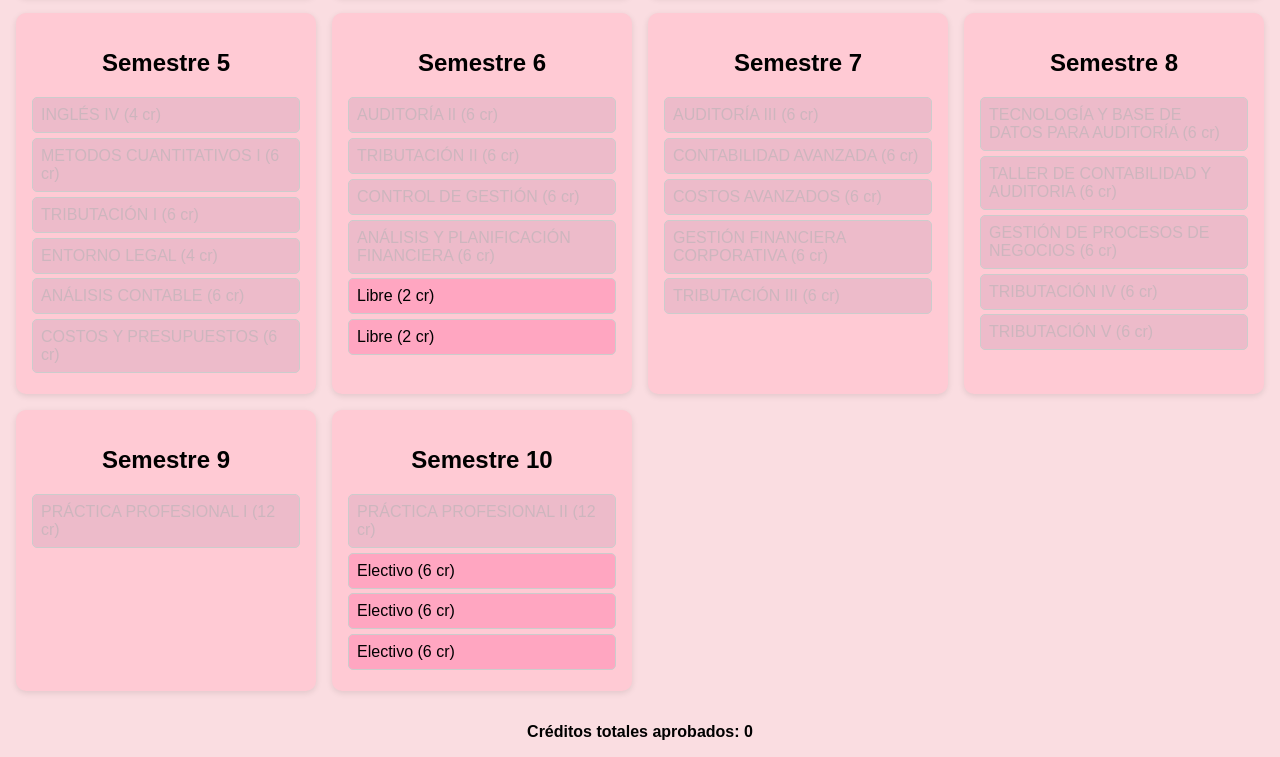
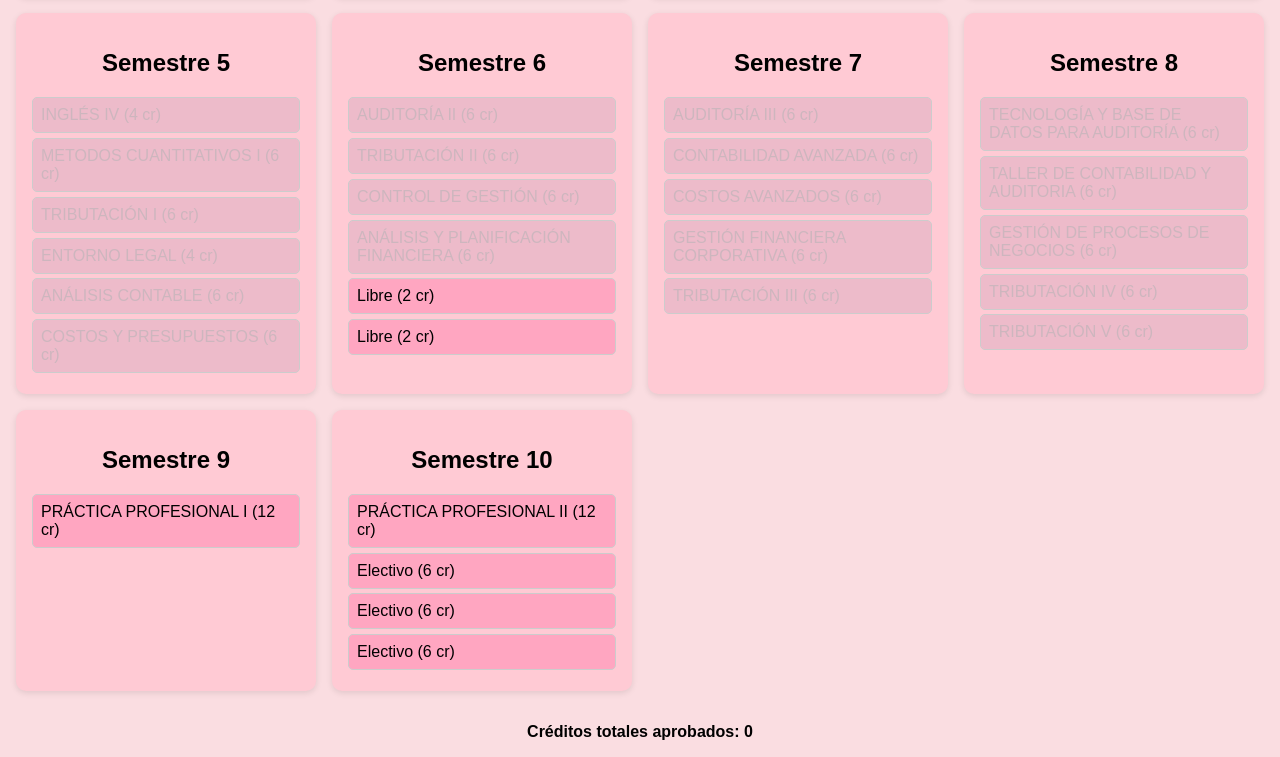
Before and after one commit to milena922/me-voy-a-matar, a plain HTML site: page index.html in a window 1280 px wide. Shown: the part 515-1272 px from the top of the page. Drawn offline with Linux system fonts and the light colour scheme.

Commit message:
Update index.html

```diff
--- a/index.html
+++ b/index.html
@@ -29,7 +29,7 @@
       }
       .semester h2 {
         text-align: center;
-        color: #000;
+        color: #00000;
       }
       .course {
         margin: 0.3rem 0;
@@ -48,7 +48,7 @@
       .course.completed {
         text-decoration: line-through;
         background-color: #FF87AB;
-        color: #000;
+        color: #00000;
       }
       #creditCounter {
         margin-top: 2rem;
@@ -73,82 +73,292 @@
         { nombre: "GESTIÓN Y EMPRESA", creditos: 6, semestre: 1 },
         { nombre: "METODOS MATEMATICOS I", creditos: 6, semestre: 1 },
         { nombre: "INTRODUCCIÓN A LA ECONOMÍA", creditos: 6, semestre: 1 },
-        { nombre: "TECNOLOGÍAS Y SISTEMAS DE INFORMACIÓN", creditos: 6, semestre: 1 },
+        {
+          nombre: "TECNOLOGÍAS Y SISTEMAS DE INFORMACIÓN",
+          creditos: 6,
+          semestre: 1,
+        },
         { nombre: "INGLÉS", creditos: 4, semestre: 1 },
         { nombre: "ENTORNO SOCIAL Y PROFESIONAL", creditos: 4, semestre: 2 },
-        { nombre: "INTRODUCCIÓN A LA MICROECONOMÍA", creditos: 6, semestre: 2, requisitos: ["INTRODUCCIÓN A LA ECONOMÍA"] },
-        { nombre: "CONTABILIDAD I", creditos: 6, semestre: 2, requisitos: ["GESTIÓN Y EMPRESA"] },
-        { nombre: "APLICACIONES DE MANEJO DE DATOS", creditos: 6, semestre: 2, requisitos: ["TECNOLOGÍAS Y SISTEMAS DE INFORMACIÓN"] },
-        { nombre: "METODOS MATEMATICOS II", creditos: 6, semestre: 2, requisitos: ["METODOS MATEMATICOS I"] },
-        { nombre: "INGLÉS I", creditos: 4, semestre: 2, requisitos: ["INGLÉS"] },
-        { nombre: "ESTADÍSTICA I", creditos: 6, semestre: 3, requisitos: ["TECNOLOGÍAS Y SISTEMAS DE INFORMACIÓN", "METODOS MATEMATICOS I"] },
-        { nombre: "INTRODUCCIÓN A LA MACROECONOMÍA", creditos: 6, semestre: 3, requisitos: ["METODOS MATEMATICOS II", "INTRODUCCIÓN A LA ECONOMÍA"] },
-        { nombre: "CONTABILIDAD II", creditos: 6, semestre: 3, requisitos: ["CONTABILIDAD I"] },
-        { nombre: "METODOS MATEMATICOS III", creditos: 6, semestre: 3, requisitos: ["METODOS MATEMATICOS II"] },
-        { nombre: "INGLÉS II", creditos: 4, semestre: 3, requisitos: ["INGLÉS I"] },
+        {
+          nombre: "INTRODUCCIÓN A LA MICROECONOMÍA",
+          creditos: 6,
+          semestre: 2,
+          requisitos: ["INTRODUCCIÓN A LA ECONOMÍA"],
+        },
+        {
+          nombre: "CONTABILIDAD I",
+          creditos: 6,
+          semestre: 2,
+          requisitos: ["GESTIÓN Y EMPRESA"],
+        },
+        {
+          nombre: "APLICACIONES DE MANEJO DE DATOS",
+          creditos: 6,
+          semestre: 2,
+          requisitos: ["TECNOLOGÍAS Y SISTEMAS DE INFORMACIÓN"],
+        },
+        {
+          nombre: "METODOS MATEMATICOS II",
+          creditos: 6,
+          semestre: 2,
+          requisitos: ["METODOS MATEMATICOS I"],
+        },
+        {
+          nombre: "INGLÉS I",
+          creditos: 4,
+          semestre: 2,
+          requisitos: ["INGLÉS"],
+        },
+        {
+          nombre: "ESTADÍSTICA I",
+          creditos: 6,
+          semestre: 3,
+          requisitos: [
+            "TECNOLOGÍAS Y SISTEMAS DE INFORMACIÓN",
+            "METODOS MATEMATICOS I",
+          ],
+        },
+        {
+          nombre: "INTRODUCCIÓN A LA MACROECONOMÍA",
+          creditos: 6,
+          semestre: 3,
+          requisitos: ["METODOS MATEMATICOS II", "INTRODUCCIÓN A LA ECONOMÍA"],
+        },
+        {
+          nombre: "CONTABILIDAD II",
+          creditos: 6,
+          semestre: 3,
+          requisitos: ["CONTABILIDAD I"],
+        },
+        {
+          nombre: "METODOS MATEMATICOS III",
+          creditos: 6,
+          semestre: 3,
+          requisitos: ["METODOS MATEMATICOS II"],
+        },
+        {
+          nombre: "INGLÉS II",
+          creditos: 4,
+          semestre: 3,
+          requisitos: ["INGLÉS I"],
+        },
         { nombre: "Libre I", creditos: 2, semestre: 3 },
-        { nombre: "TALLER DE INTEGRACIÓN PROFESIONAL", creditos: 2, semestre: 4, requisitos: ["ENTORNO SOCIAL Y PROFESIONAL"] },
-        { nombre: "INGLÉS III", creditos: 4, semestre: 4, requisitos: ["INGLÉS II"] },
-        { nombre: "FUNDAMENTOS DE COSTOS", creditos: 6, semestre: 4, requisitos: ["CONTABILIDAD I"] },
-        { nombre: "AUDITORÍA I", creditos: 6, semestre: 4, requisitos: ["CONTABILIDAD I", "GESTIÓN Y EMPRESA"] },
-        { nombre: "ESTADÍSTICA II", creditos: 6, semestre: 4, requisitos: ["ESTADÍSTICA I", "METODOS MATEMATICOS III"] },
-        { nombre: "INTRODUCCIÓN A LAS FINANZAS", creditos: 6, semestre: 4, requisitos: ["ESTADÍSTICA I", "INTRODUCCIÓN A LA MICROECONOMÍA", "CONTABILIDAD I"] },
-        { nombre: "INGLÉS IV", creditos: 4, semestre: 5, requisitos: ["INGLÉS III"] },
-        { nombre: "METODOS CUANTITATIVOS I", creditos: 6, semestre: 5, requisitos: ["ESTADÍSTICA II", "INTRODUCCIÓN A LA MACROECONOMÍA"] },
-        { nombre: "TRIBUTACIÓN I", creditos: 6, semestre: 5, requisitos: ["INTRODUCCIÓN A LA MACROECONOMÍA", "INTRODUCCIÓN A LA MICROECONOMÍA"] },
-        { nombre: "ENTORNO LEGAL", creditos: 4, semestre: 5, requisitos: ["ENTORNO SOCIAL Y PROFESIONAL"] },
-        { nombre: "ANÁLISIS CONTABLE", creditos: 6, semestre: 5, requisitos: ["INTRODUCCIÓN A LAS FINANZAS", "CONTABILIDAD II"] },
-        { nombre: "COSTOS Y PRESUPUESTOS", creditos: 6, semestre: 5, requisitos: ["FUNDAMENTOS DE COSTOS"] },
-        { nombre: "AUDITORÍA II", creditos: 6, semestre: 6, requisitos: ["AUDITORÍA I"] },
-        { nombre: "TRIBUTACIÓN II", creditos: 6, semestre: 6, requisitos: ["ENTORNO LEGAL"] },
-        { nombre: "CONTROL DE GESTIÓN", creditos: 6, semestre: 6, requisitos: ["TALLER DE INTEGRACIÓN PROFESIONAL", "COSTOS Y PRESUPUESTOS"] },
-        { nombre: "ANÁLISIS Y PLANIFICACIÓN FINANCIERA", creditos: 6, semestre: 6, requisitos: ["METODOS CUANTITATIVOS I"] },
+        {
+          nombre: "TALLER DE INTEGRACIÓN PROFESIONAL",
+          creditos: 2,
+          semestre: 4,
+          requisitos: ["ENTORNO SOCIAL Y PROFESIONAL"],
+        },
+        {
+          nombre: "INGLÉS III",
+          creditos: 4,
+          semestre: 4,
+          requisitos: ["INGLÉS II"],
+        },
+        {
+          nombre: "FUNDAMENTOS DE COSTOS",
+          creditos: 6,
+          semestre: 4,
+          requisitos: ["CONTABILIDAD I"],
+        },
+        {
+          nombre: "AUDITORÍA I",
+          creditos: 6,
+          semestre: 4,
+          requisitos: ["CONTABILIDAD I", "GESTIÓN Y EMPRESA"],
+        },
+        {
+          nombre: "ESTADÍSTICA II",
+          creditos: 6,
+          semestre: 4,
+          requisitos: ["ESTADÍSTICA I", "METODOS MATEMATICOS III"],
+        },
+        {
+          nombre: "INTRODUCCIÓN A LAS FINANZAS",
+          creditos: 6,
+          semestre: 4,
+          requisitos: [
+            "ESTADÍSTICA I",
+            "INTRODUCCIÓN A LA MICROECONOMÍA",
+            "CONTABILIDAD I",
+          ],
+        },
+
+        {
+          nombre: "INGLÉS IV",
+          creditos: 4,
+          semestre: 5,
+          requisitos: ["INGLÉS III"],
+        },
+        {
+          nombre: "METODOS CUANTITATIVOS I",
+          creditos: 6,
+          semestre: 5,
+          requisitos: ["ESTADÍSTICA II", "INTRODUCCIÓN A LA MACROECONOMÍA"],
+        },
+        {
+          nombre: "TRIBUTACIÓN I",
+          creditos: 6,
+          semestre: 5,
+          requisitos: [
+            "INTRODUCCIÓN A LA MACROECONOMÍA",
+            "INTRODUCCIÓN A LA MICROECONOMÍA",
+          ],
+        },
+        {
+          nombre: "ENTORNO LEGAL",
+          creditos: 4,
+          semestre: 5,
+          requisitos: ["ENTORNO SOCIAL Y PROFESIONAL"],
+        },
+        {
+          nombre: "ANÁLISIS CONTABLE",
+          creditos: 6,
+          semestre: 5,
+          requisitos: ["INTRODUCCIÓN A LAS FINANZAS", "CONTABILIDAD II"],
+        },
+        {
+          nombre: "COSTOS Y PRESUPUESTOS",
+          creditos: 6,
+          semestre: 5,
+          requisitos: ["FUNDAMENTOS DE COSTOS"],
+        },
+
+        {
+          nombre: "AUDITORÍA II",
+          creditos: 6,
+          semestre: 6,
+          requisitos: ["AUDITORÍA I"],
+        },
+        {
+          nombre: "TRIBUTACIÓN II",
+          creditos: 6,
+          semestre: 6,
+          requisitos: ["ENTORNO LEGAL"],
+        },
+        {
+          nombre: "CONTROL DE GESTIÓN",
+          creditos: 6,
+          semestre: 6,
+          requisitos: [
+            "TALLER DE INTEGRACIÓN PROFESIONAL",
+            "COSTOS Y PRESUPUESTOS",
+          ],
+        },
+        {
+          nombre: "ANÁLISIS Y PLANIFICACIÓN FINANCIERA",
+          creditos: 6,
+          semestre: 6,
+          requisitos: ["METODOS CUANTITATIVOS I"],
+        },
         { nombre: "Libre", creditos: 2, semestre: 6 },
         { nombre: "Libre", creditos: 2, semestre: 6 },
-        { nombre: "AUDITORÍA III", creditos: 6, semestre: 7, requisitos: ["AUDITORÍA II"] },
-        { nombre: "CONTABILIDAD AVANZADA", creditos: 6, semestre: 7, requisitos: ["ANÁLISIS CONTABLE", "ANÁLISIS Y PLANIFICACIÓN FINANCIERA", "INGLÉS IV"] },
-        { nombre: "COSTOS AVANZADOS", creditos: 6, semestre: 7, requisitos: ["CONTROL DE GESTIÓN", "COSTOS Y PRESUPUESTOS"] },
-        { nombre: "GESTIÓN FINANCIERA CORPORATIVA", creditos: 6, semestre: 7, requisitos: ["ANÁLISIS Y PLANIFICACIÓN FINANCIERA"] },
-        { nombre: "TRIBUTACIÓN III", creditos: 6, semestre: 7, requisitos: ["TRIBUTACIÓN I", "TRIBUTACIÓN II"] },
-        { nombre: "TECNOLOGÍA Y BASE DE DATOS PARA AUDITORÍA", creditos: 6, semestre: 8, requisitos: ["APLICACIONES DE MANEJO DE DATOS"] },
-        { nombre: "TALLER DE CONTABILIDAD Y AUDITORIA", creditos: 6, semestre: 8, requisitos: ["AUDITORÍA III", "CONTROL DE GESTIÓN", "CONTABILIDAD AVANZADA"] },
-        { nombre: "GESTIÓN DE PROCESOS DE NEGOCIOS", creditos: 6, semestre: 8, requisitos: ["APLICACIONES DE MANEJO DE DATOS", "CONTROL DE GESTIÓN"] },
-        { nombre: "TRIBUTACIÓN IV", creditos: 6, semestre: 8, requisitos: ["TRIBUTACIÓN III"] },
-        { nombre: "TRIBUTACIÓN V", creditos: 6, semestre: 8, requisitos: ["TRIBUTACIÓN III"] },
-        { nombre: "PRÁCTICA PROFESIONAL I", creditos: 12, semestre: 9, requisitosEspeciales: true },
-        { nombre: "PRÁCTICA PROFESIONAL II", creditos: 12, semestre: 10, requisitosEspeciales: true },
+
+        {
+          nombre: "AUDITORÍA III",
+          creditos: 6,
+          semestre: 7,
+          requisitos: ["AUDITORÍA II"],
+        },
+        {
+          nombre: "CONTABILIDAD AVANZADA",
+          creditos: 6,
+          semestre: 7,
+          requisitos: [
+            "ANÁLISIS CONTABLE",
+            "ANÁLISIS Y PLANIFICACIÓN FINANCIERA",
+            "INGLÉS IV",
+          ],
+        },
+        {
+          nombre: "COSTOS AVANZADOS",
+          creditos: 6,
+          semestre: 7,
+          requisitos: ["CONTROL DE GESTIÓN", "COSTOS Y PRESUPUESTOS"],
+        },
+        {
+          nombre: "GESTIÓN FINANCIERA CORPORATIVA",
+          creditos: 6,
+          semestre: 7,
+          requisitos: ["ANÁLISIS Y PLANIFICACIÓN FINANCIERA"],
+        },
+        {
+          nombre: "TRIBUTACIÓN III",
+          creditos: 6,
+          semestre: 7,
+          requisitos: ["TRIBUTACIÓN I", "TRIBUTACIÓN II"],
+        },
+
+        {
+          nombre: "TECNOLOGÍA Y BASE DE DATOS PARA AUDITORÍA",
+          creditos: 6,
+          semestre: 8,
+          requisitos: ["APLICACIONES DE MANEJO DE DATOS"],
+        },
+        {
+          nombre: "TALLER DE CONTABILIDAD Y AUDITORIA",
+          creditos: 6,
+          semestre: 8,
+          requisitos: [
+            "AUDITORÍA III",
+            "CONTROL DE GESTIÓN",
+            "CONTABILIDAD AVANZADA",
+          ],
+        },
+        {
+          nombre: "GESTIÓN DE PROCESOS DE NEGOCIOS",
+          creditos: 6,
+          semestre: 8,
+          requisitos: ["APLICACIONES DE MANEJO DE DATOS", "CONTROL DE GESTIÓN"],
+        },
+        {
+          nombre: "TRIBUTACIÓN IV",
+          creditos: 6,
+          semestre: 8,
+          requisitos: ["TRIBUTACIÓN III"],
+        },
+        {
+          nombre: "TRIBUTACIÓN V",
+          creditos: 6,
+          semestre: 8,
+          requisitos: ["TRIBUTACIÓN III"],
+        },
+
+        {
+          nombre: "PRÁCTICA PROFESIONAL I",
+          creditos: 12,
+          semestre: 9,
+          requisitosEspeciales: true,
+        },
+        {
+          nombre: "PRÁCTICA PROFESIONAL II",
+          creditos: 12,
+          semestre: 10,
+          requisitosEspeciales: true,
+        },
         { nombre: "Electivo", creditos: 6, semestre: 10 },
         { nombre: "Electivo", creditos: 6, semestre: 10 },
-        { nombre: "Electivo", creditos: 6, semestre: 10 }
+        { nombre: "Electivo", creditos: 6, semestre: 10 },
       ];
 
       const completados = new Set();
 
       function puedeDesbloquear(curso) {
-        if (curso.requisitosEspeciales) {
-          if (curso.nombre === "PRÁCTICA PROFESIONAL I") {
-            const claves = ["ANÁLISIS CONTABLE", "AUDITORÍA II", "COSTOS Y PRESUPUESTOS", "METODOS CUANTITATIVOS I"];
-            const aprobados = claves.filter(c => completados.has(c)).length;
-            return creditosTotales >= 150 && aprobados >= 3;
-          }
-          if (curso.nombre === "PRÁCTICA PROFESIONAL II") {
-            const claves = ["GESTIÓN FINANCIERA CORPORATIVA", "GESTIÓN DE PROCESOS DE NEGOCIOS", "CONTABILIDAD AVANZADA", "TRIBUTACIÓN II", "AUDITORÍA III"];
-            const aprobados = claves.filter(c => completados.has(c)).length;
-            return completados.has("PRÁCTICA PROFESIONAL I") && aprobados >= 3;
-          }
-        }
         if (!curso.requisitos) return true;
-        return curso.requisitos.every(r => completados.has(r));
+        return curso.requisitos.every((r) => completados.has(r));
       }
 
       function crearMalla() {
         const semestres = Array.from({ length: 10 }, (_, i) => i + 1);
-        semestres.forEach(num => {
+        semestres.forEach((num) => {
           const divSem = document.createElement("div");
           divSem.className = "semester";
           divSem.innerHTML = `<h2>Semestre ${num}</h2>`;
 
-          cursos.filter(c => c.semestre === num).forEach(curso => {
+          cursos
+            .filter((c) => c.semestre === num)
+            .forEach((curso) => {
               const divCurso = document.createElement("div");
               divCurso.className = "course";
               divCurso.textContent = `${curso.nombre} (${curso.creditos} cr)`;
@@ -175,9 +385,9 @@
 
       function actualizarBloqueos() {
         const cursosDOM = document.querySelectorAll(".course");
-        cursosDOM.forEach(el => {
+        cursosDOM.forEach((el) => {
           const nombreCurso = el.textContent.split(" (")[0];
-          const curso = cursos.find(c => c.nombre === nombreCurso);
+          const curso = cursos.find((c) => c.nombre === nombreCurso);
           if (!el.classList.contains("completed") && puedeDesbloquear(curso)) {
             el.classList.remove("locked");
           }
```
Lines whose indentation alone changed are shown as unchanged.
